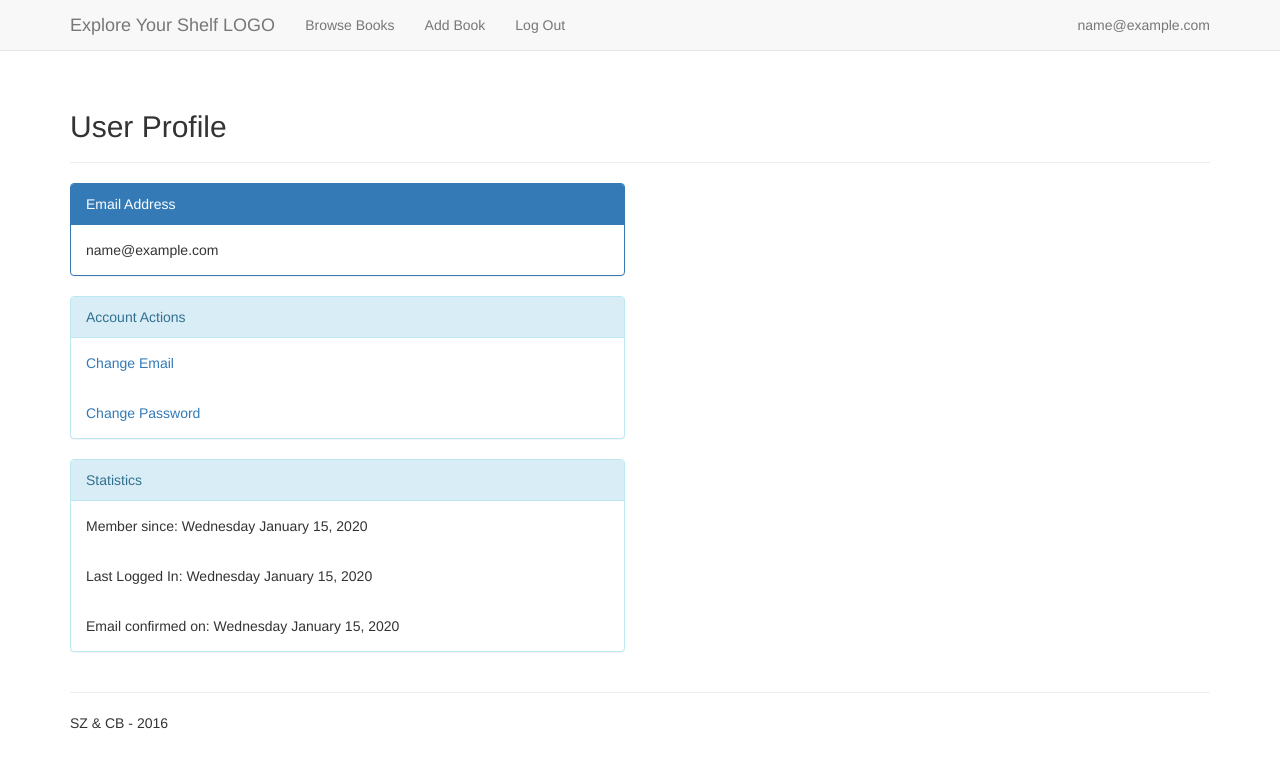
After one commit to szapata1014/App, a Flask app: page /user_profile in a window 1280 px wide. The commit adds this page. Shown: the top 768 px of the page. Run offline with Flask 2, Linux system fonts and the light colour scheme; a user stored in the database is signed in; tables that the repository leaves empty hold one stand-in row (values such as "Sample post"); some libraries are stand-ins or nearby versions.

Commit message:
Added user profile page

```diff
--- a/app/models.py
+++ b/app/models.py
@@ -1,5 +1,6 @@
 from app import db
 from sqlalchemy.ext.hybrid import hybrid_method
+from datetime import datetime
 
 class Book(db.Model):
 	__tablename__ = 'book'
@@ -25,7 +26,9 @@ class User(db.Model):
 	email_confirmation_sent_on = db.Column(db.DateTime, nullable=True)
     	email_confirmed = db.Column(db.Boolean, nullable=True, default=False)
        	email_confirmed_on = db.Column(db.DateTime, nullable=True)
-
+	registered_on = db.Column(db.DateTime, nullable=True)
+	last_logged_in = db.Column(db.DateTime, nullable=True)
+	current_logged_in = db.Column(db.DateTime, nullable=True)
 
     	def __init__(self, email, password_plaintext, email_confirmation_sent_on=None):
         	self.email = email
@@ -34,6 +37,9 @@ class User(db.Model):
 		self.email_confirmation_sent_on = email_confirmation_sent_on
         	self.email_confirmed = False
         	self.email_confirmed_on = None
+		self.registered_on = datetime.now()
+        	self.last_logged_in = None
+        	self.current_logged_in = datetime.now()
 
 	@hybrid_method
     	def is_correct_password(self, plaintext_password):
--- a/app/templates/layout.html
+++ b/app/templates/layout.html
@@ -39,7 +39,7 @@
           </ul>
           <ul class="nav navbar-nav navbar-right">
             {% if current_user.is_authenticated %}
-              <li><a href="#">Welcome, {{current_user.email}}!</a></li>
+              <li><a href="{{ url_for('user.user_profile') }}">{{current_user.email}}</a></li>
             {% else %}
               <li><a href="#">Welcome!</a></li>
             {% endif %}
--- /dev/null
+++ b/app/templates/user_profile.html
@@ -0,0 +1,44 @@
+{% extends "layout.html" %}
+{% from "_form_macros.html" import render_field %}
+
+{% block content %}
+
+<div class="user-profile">
+  <div class="page-header">
+    <h2>User Profile</h2>
+  </div>
+
+  <div class="row">
+    <div class="col-sm-6">
+      <div class="panel panel-primary">
+        <div class="panel-heading">Email Address</div>
+        <div class="panel-body">{{current_user.email}}</div>
+      </div>
+
+      <div class="panel panel-info">
+        <div class="panel-heading">Account Actions</div>
+        <div class="panel-body"><a href="#">Change Email</a></div>
+        <div class="panel-body"><a href="#">Change Password</a></div>
+        {% if not current_user.email_confirmed %}
+          <div class="panel-body"><a href="#">Resend Email Confirmation</a></div>
+        {% endif %}
+      </div>
+
+      <div class="panel panel-info">
+        <div class="panel-heading">Statistics</div>
+        <div class="panel-body">Member since: {{ current_user.registered_on.strftime("%A %B %d, %Y") }}</div>
+        {% if current_user.last_logged_in != None %}
+          <div class="panel-body">Last Logged In: {{ current_user.last_logged_in.strftime("%A %B %d, %Y") }}</div>
+        {% else %}
+          <div class="panel-body">First time logged in. Welcome!</div>
+        {% endif %}
+        {% if current_user.email_confirmed %}
+          <div class="panel-body">Email confirmed on: {{ current_user.email_confirmed_on.strftime("%A %B %d, %Y") }}</div>
+        {% else %}
+          <div class="panel-body">Email has not been confirmed!</div>
+        {% endif %}
+      </div>
+    </div>
+  </div>
+</div>
+{% endblock %}
--- a/app/user/views.py
+++ b/app/user/views.py
@@ -56,6 +56,7 @@ def register():
                 		new_user.authenticated = True
                 		db.session.add(new_user)
                 		db.session.commit()
+				login_user(new_user)
 
 				send_confirmation_email(new_user.email)
                 		flash('Thanks for registering!  Please check your email to confirm your email address.', 'success')
@@ -75,6 +76,8 @@ def login():
 			user = User.query.filter_by(email=form.email.data).first()
 			if user is not None and user.is_correct_password(form.password.data):
 				user.authenticated = True
+				user.last_logged_in = user.current_logged_in
+				user.current_logged_in = datetime.now()
                 		db.session.add(user)
                 		db.session.commit()
                 		login_user(user)
@@ -159,3 +162,8 @@ def reset_with_token(token):
         	return redirect(url_for('user.login'))
 
     	return render_template('reset_password_with_token.html', form=form, token=token)
+
+@user_blueprint.route('/user_profile')
+@login_required
+def user_profile():
+	return render_template('user_profile.html')
```
Also changed, not shown: app/templates/index.html (deleted, +0 -34 lines), 3 other files.
